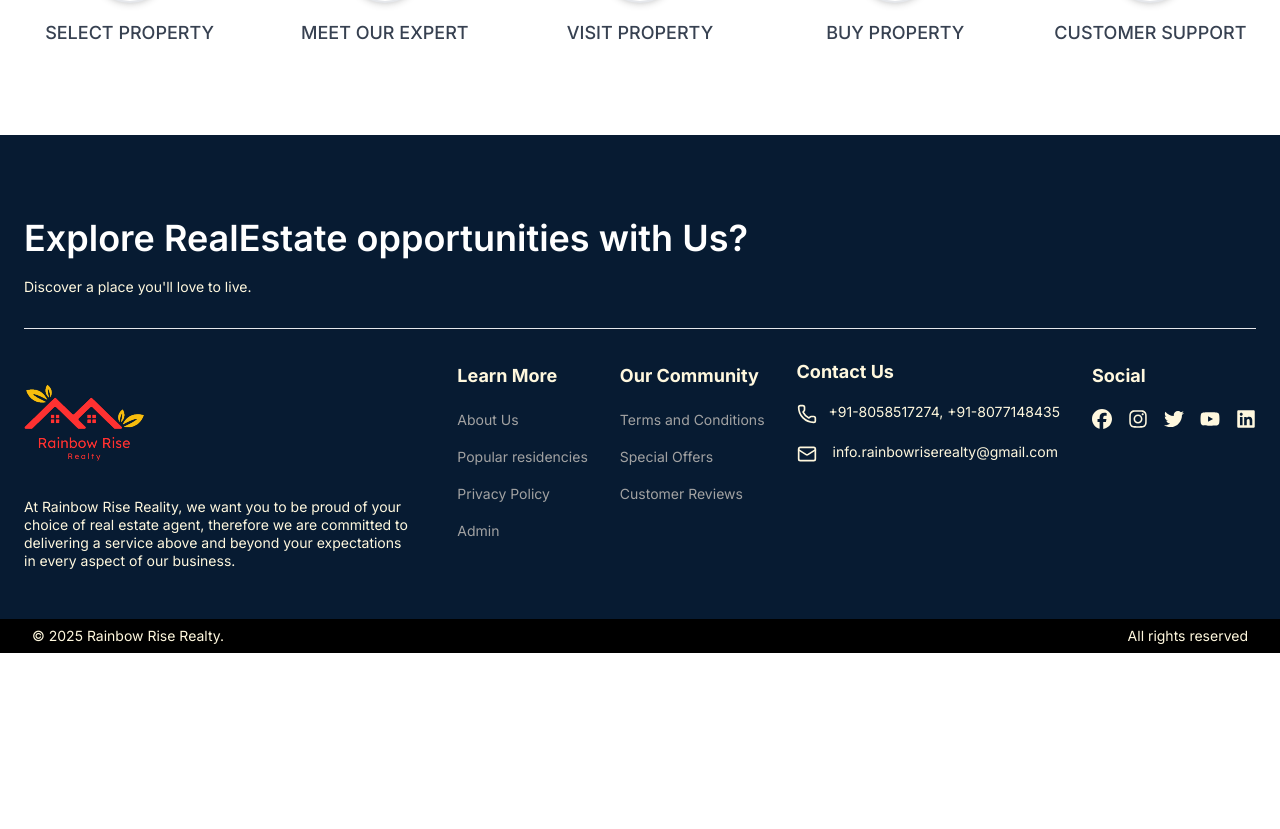
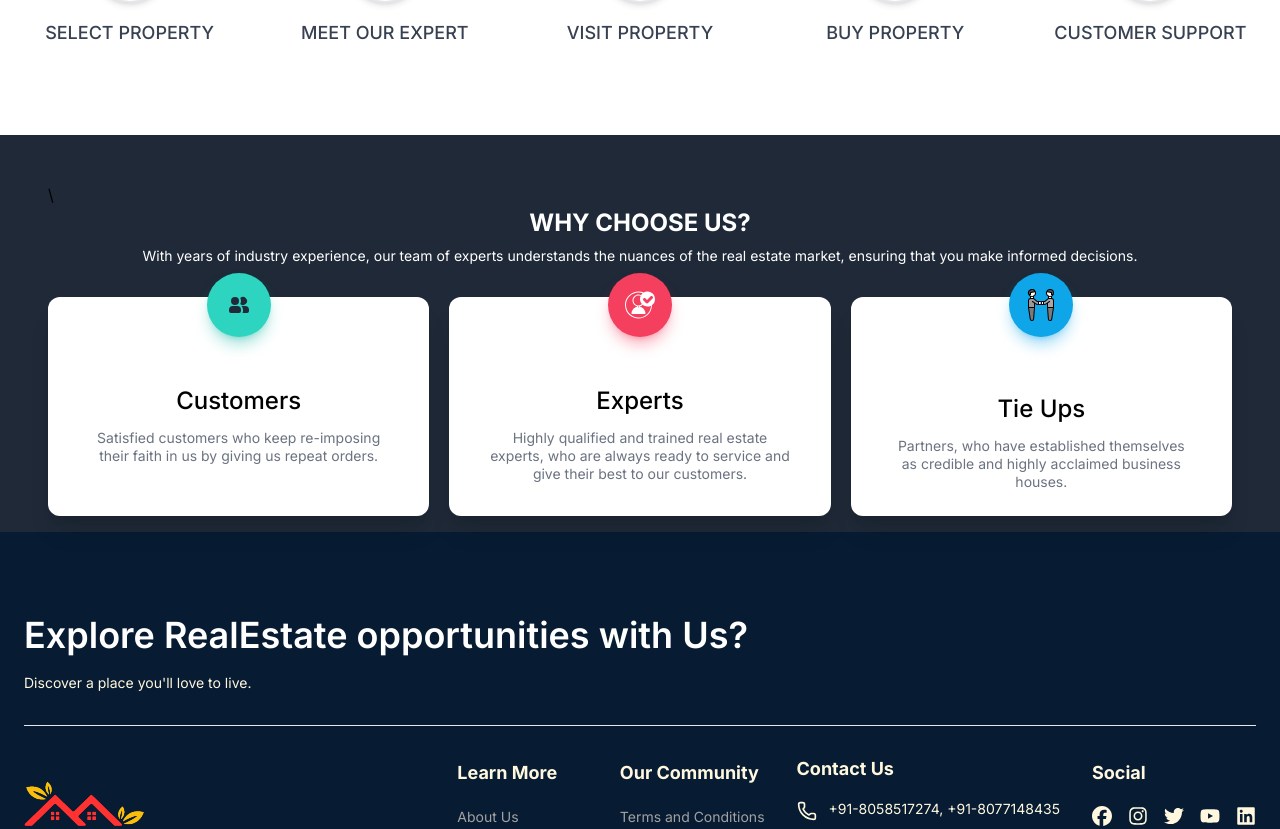
Before and after one commit to PrathameshKumarSah/rainbowrisereality, a React (Vite) app in the folder frontend/: page / in a window 1280 px wide. Shown: the part 1644-2473 px from the top of the page. Before the commit the page ends 2297 px from the top, so only its background shows below. Built offline with nearby package versions, Linux system fonts and the light colour scheme; no server answers; a web font is replaced by a local one.

Commit message:
Update Home.jsx

```diff
--- a/frontend/src/pages/Home.jsx
+++ b/frontend/src/pages/Home.jsx
@@ -2,6 +2,7 @@ import React from 'react'
 import Hero from '../components/Hero'
 import About from '../components/About'
 import Properties from '../components/Properties'
+import LatestProjects from '../components/LatestProjects'
 // import Blogs from '../components/Blogs'
 import BuilderAssociations from '../components/BuilderAssociations'
 
@@ -12,7 +13,7 @@ const Home = () => {
       <Properties />
       <BuilderAssociations />
       <About/>
-{/*       <LatestProjects /> */}
+      <LatestProjects />
 {/*       <Blogs /> */}
     </main>
   )
```
